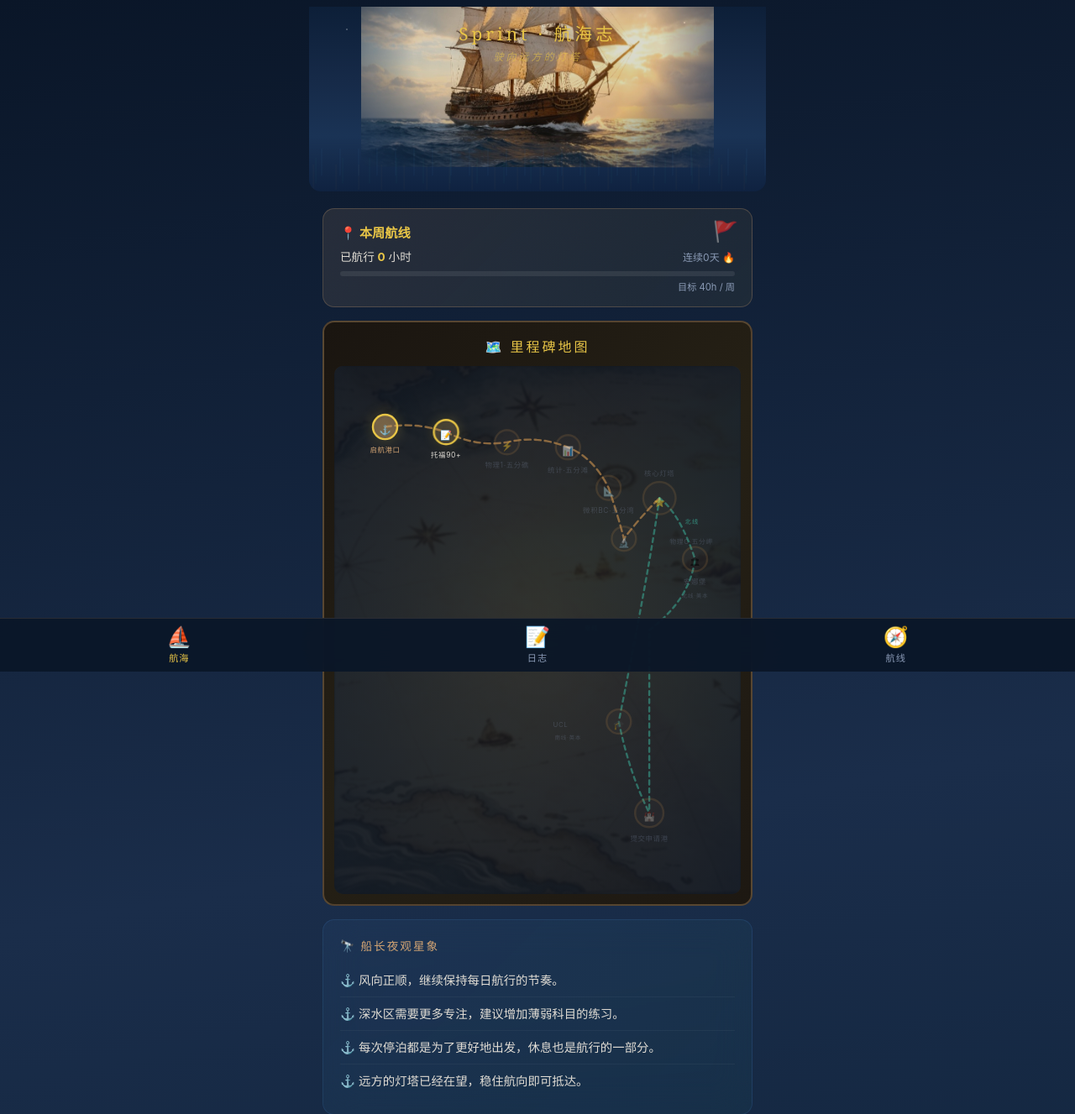
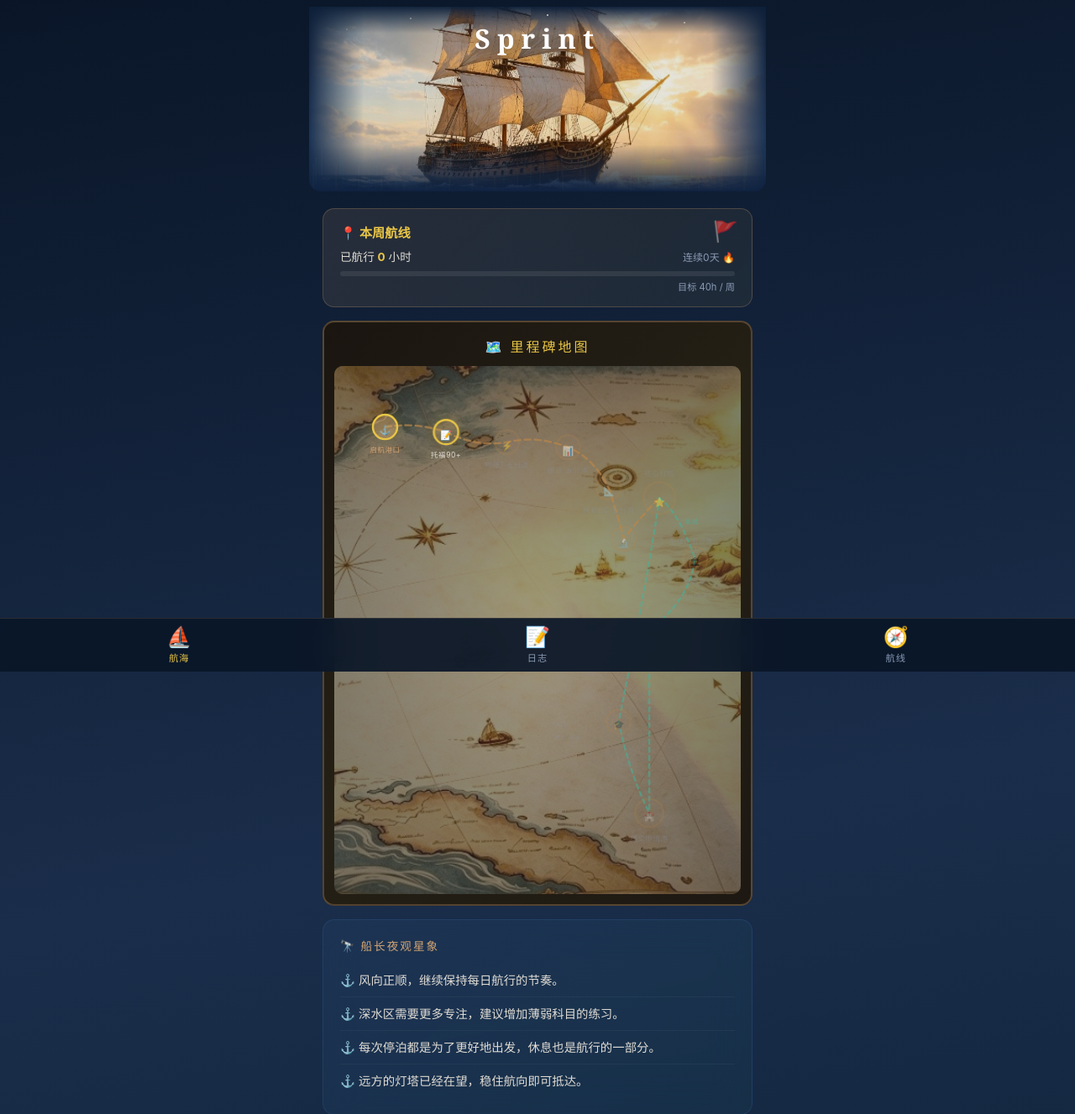
Before and after one commit to ata-willow/sprint-app, a Flask app: page / in a window 1280 px wide. Shown: the top 1327 px of the page at 84% size. Run offline with Flask 3, Linux system fonts and the light colour scheme; data comes from the database, SQL or seed files in the repository; data that the repository does not hold is empty.

Commit message:
修复：船图羽化过渡+地图提亮+标题精简

```diff
--- a/app.py
+++ b/app.py
@@ -60,7 +60,7 @@ def route_page():
 def star_page():
     """星象页"""
     stats = get_stats()
-    return render_template('star.html', stats=stats)
+    return render_template('index.html', milestones=[], stats={})
 
 
 # ========== API 路由 ==========
--- a/static/style.css
+++ b/static/style.css
@@ -133,19 +133,23 @@ body {
 
 .banner-ship-img {
   position: absolute;
-  bottom: 28px;
+  bottom: 0;
   left: 50%;
   transform: translateX(-50%);
-  width: 92%;
-  max-width: 420px;
-  height: auto;
-  border-radius: 8px;
-  /* 羽化/虚化边缘 - 四周渐变遮罩 */
-  -webkit-mask-image: radial-gradient(ellipse 70% 80% at 50% 45%, black 50%, transparent 100%);
-  mask-image: radial-gradient(ellipse 70% 80% at 50% 45%, black 50%, transparent 100%);
-  /* 微微暖色调滤镜融入夜空 */
-  filter: sepia(0.15) brightness(0.85) saturate(1.1);
-  /* 浮动动画 */
+  width: 100%;
+  max-width: none;
+  height: 100%;
+  object-fit: cover;
+  /* 四周羽化过渡 - 上下左右都渐变消失 */
+  -webkit-mask-image:
+    linear-gradient(to bottom, transparent 0%, black 15%, black 75%, transparent 100%),
+    linear-gradient(to right, transparent 0%, black 12%, black 88%, transparent 100%);
+  mask-image:
+    linear-gradient(to bottom, transparent 0%, black 15%, black 75%, transparent 100%),
+    linear-gradient(to right, transparent 0%, black 12%, black 88%, transparent 100%);
+  -webkit-mask-composite: source-in;
+  mask-composite: intersect;
+  filter: brightness(0.9) saturate(1.05);
   animation: shipFloat 6s ease-in-out infinite;
   z-index: 2;
 }
@@ -169,10 +173,11 @@ body {
 
 .banner-title {
   font-family: var(--font-serif);
-  font-size: 1.3rem;
-  color: var(--gold-bright);
-  letter-spacing: 4px;
-  text-shadow: 0 2px 12px rgba(0, 0, 0, 0.6), 0 0 30px rgba(212, 165, 116, 0.15);
+  font-size: 2rem;
+  font-weight: 700;
+  color: #fff;
+  letter-spacing: 8px;
+  text-shadow: 0 2px 20px rgba(0, 0, 0, 0.8), 0 0 40px rgba(0, 0, 0, 0.5);
   margin-bottom: 4px;
 }
 
@@ -310,16 +315,15 @@ body {
   width: 100%;
   height: 100%;
   object-fit: cover;
-  /* 虚化+旧化处理 */
-  filter: sepia(0.4) brightness(0.35) saturate(0.7) blur(1px);
-  opacity: 0.6;
+  filter: sepia(0.2) brightness(0.7) saturate(0.8);
+  opacity: 1;
 }
 
 /* 暗色叠加层让航点更易读 */
 .map-overlay {
   position: absolute;
   top: 0; left: 0; right: 0; bottom: 0;
-  background: radial-gradient(ellipse at 50% 50%, rgba(10, 22, 40, 0.3) 0%, rgba(10, 22, 40, 0.7) 100%);
+  background: radial-gradient(ellipse at 50% 50%, rgba(10, 22, 40, 0.1) 0%, rgba(10, 22, 40, 0.35) 100%);
   z-index: 1;
 }
 
--- a/templates/index.html
+++ b/templates/index.html
@@ -26,8 +26,7 @@
       </div>
       <img src="/static/ship.jpg" alt="帆船" class="banner-ship-img">
       <div class="banner-overlay">
-        <div class="banner-title">Sprint · 航海志</div>
-        <div class="banner-subtitle">驶向远方的灯塔</div>
+        <div class="banner-title">Sprint</div>
       </div>
       <div class="banner-waves">
         <div class="wave-line"></div>
```
